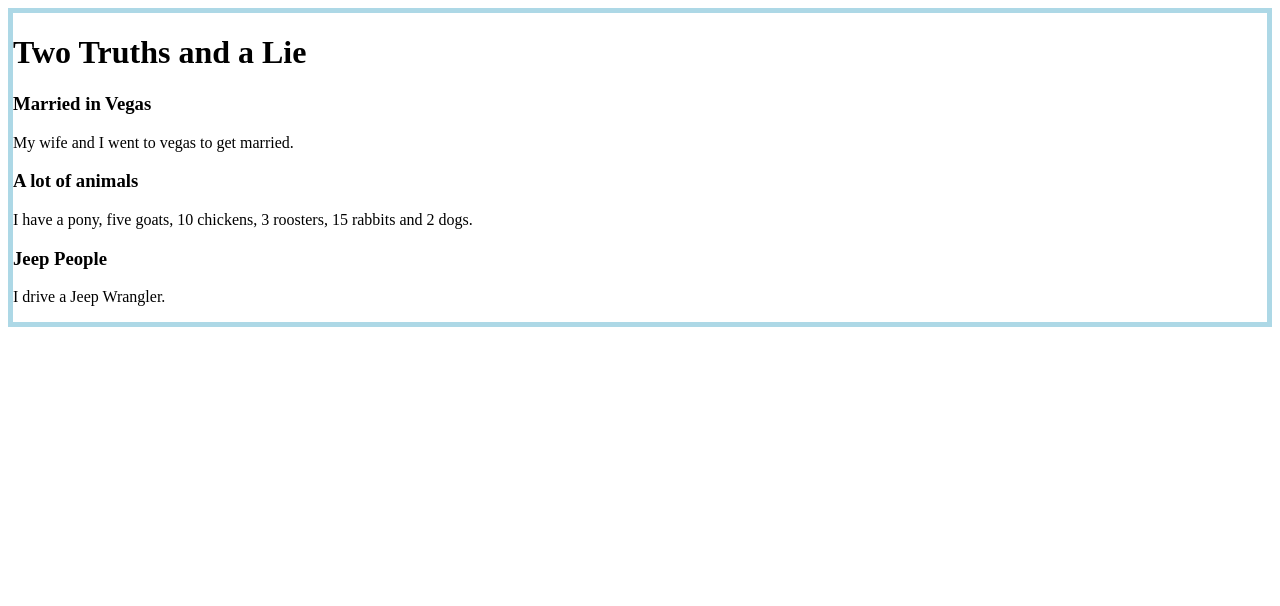
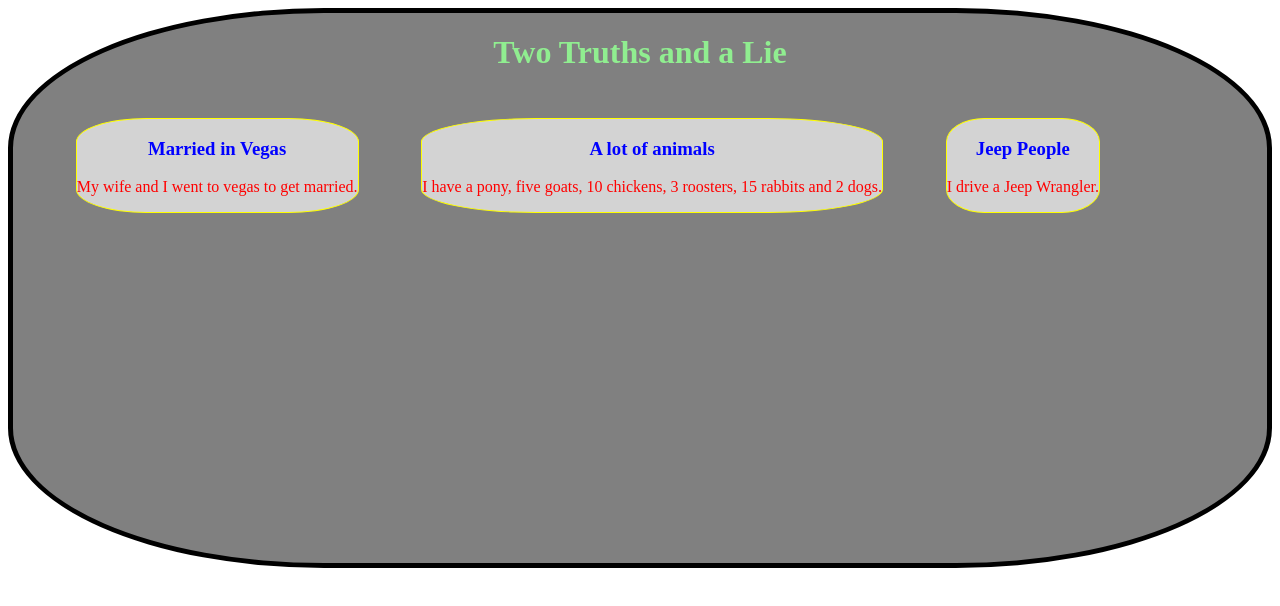
Before and after one commit to LCounterman1/9-16CodeChallenge, a plain HTML site: page index.html in a window 1280 px wide. Drawn offline with Linux system fonts and the light colour scheme.

Commit message:
final commit

```diff
--- a/index.html
+++ b/index.html
@@ -9,16 +9,22 @@
 </head>
 <body>
     <div class="wrapper">
-        <h1>Two Truths and a Lie</h1>
+        <h1 class="header">Two Truths and a Lie</h1>
 
-        <h3>Married in Vegas</h3>
-            <p>My wife and I went to vegas to get married.</p>
+        <div class="text1">
+            <h3 class="blurb">Married in Vegas</h3>
+                <p class="elaborate">My wife and I went to vegas to get married.</p>
+        </div>
 
-        <h3>A lot of animals</h3>
-            <p>I have a pony, five goats, 10 chickens, 3 roosters, 15 rabbits and 2 dogs.</p>
+        <div class="text1">
+            <h3 class="blurb">A lot of animals</h3>
+                <p class="elaborate">I have a pony, five goats, 10 chickens, 3 roosters, 15 rabbits and 2 dogs.</p>
+        </div>
 
-        <h3>Jeep People</h3>
-            <p>I drive a Jeep Wrangler.</p>
+        <div class="text1">
+            <h3 class="blurb">Jeep People</h3>
+                <p class="elaborate">I drive a Jeep Wrangler.</p>
+        </div>
     </div>
 
 </body>
--- a/stylesheet.css
+++ b/stylesheet.css
@@ -1,3 +1,29 @@
 .wrapper {
-    border: 5px solid lightblue;
+    border: thick solid black;
+    border-radius: 25%;
+    background-color: grey;
+    height: 550px;
 }
+
+.header {
+    color: lightgreen;
+    text-align: center;
+}
+
+.blurb {
+    color: blue;
+}
+
+.elaborate {
+    color: red;
+}
+
+.text1 {
+    border: thin solid yellow;
+    border-radius: 25%;
+    background-color: lightgrey;
+    text-align: center;
+    margin-top: 2%;
+    margin-left: 5%;
+    float: left;
+}
```
